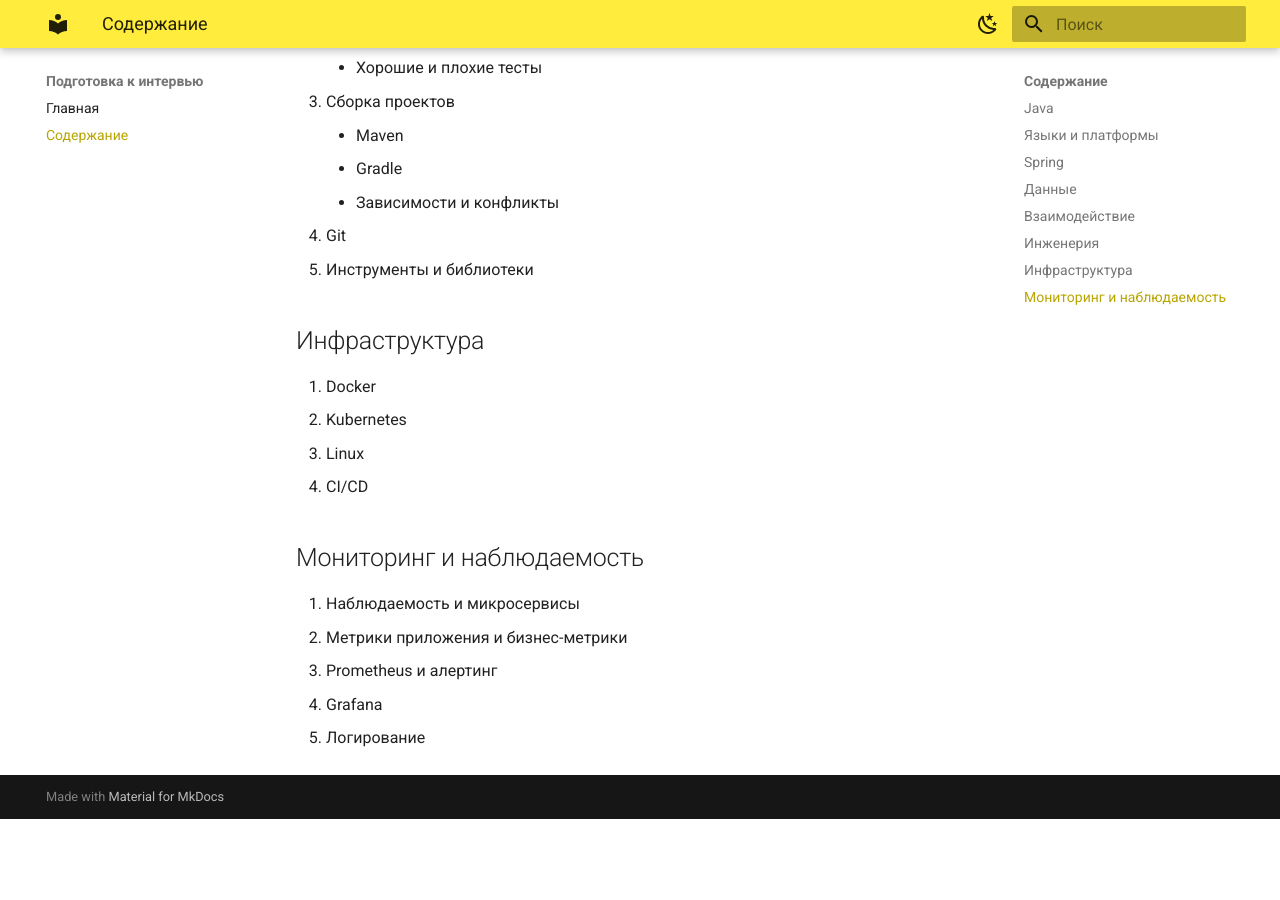
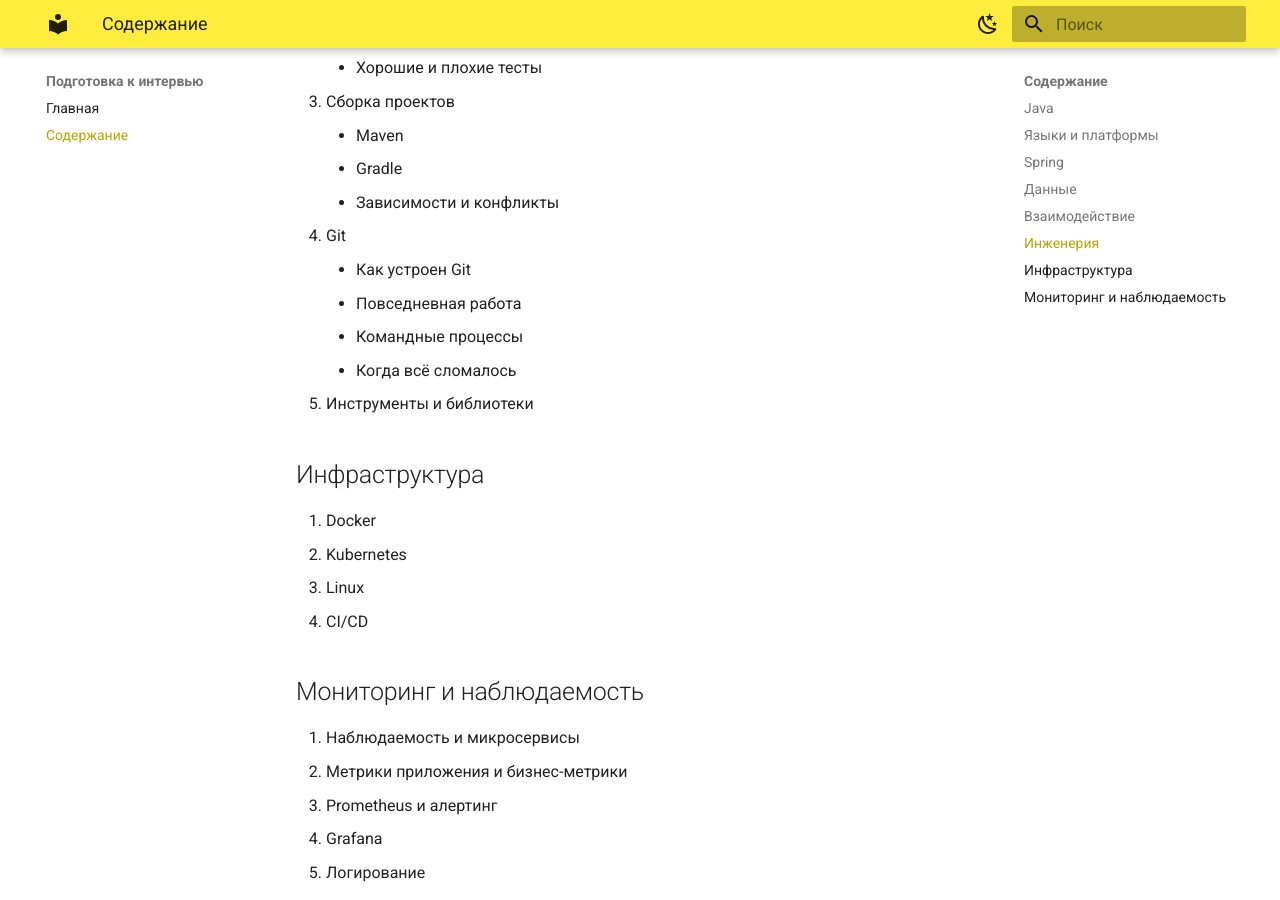
Before and after one commit to artem961/java-backend-notes, an MkDocs documentation site: the page built from docs/contents.md, in a window 1280 px wide and 900 px high, scrolled down 6709 px. Built offline with MkDocs 1.6.1 and Material for MkDocs 9.7.7, drawn with Linux system fonts in a browser that asks for light colours; before the commit the page ends 7528 px from its top, so only the background shows below that.

Commit message:
Определить состав раздела Git
Четыре темы: устройство, повседневные операции, командные процессы
и восстановление после ошибок.

```diff
--- a/docs/contents.md
+++ b/docs/contents.md
@@ -205,6 +205,10 @@
     - Gradle
     - Зависимости и конфликты
 35. Git
+    - Как устроен Git
+    - Повседневная работа
+    - Командные процессы
+    - Когда всё сломалось
 36. Инструменты и библиотеки
 
 ## Инфраструктура
```
